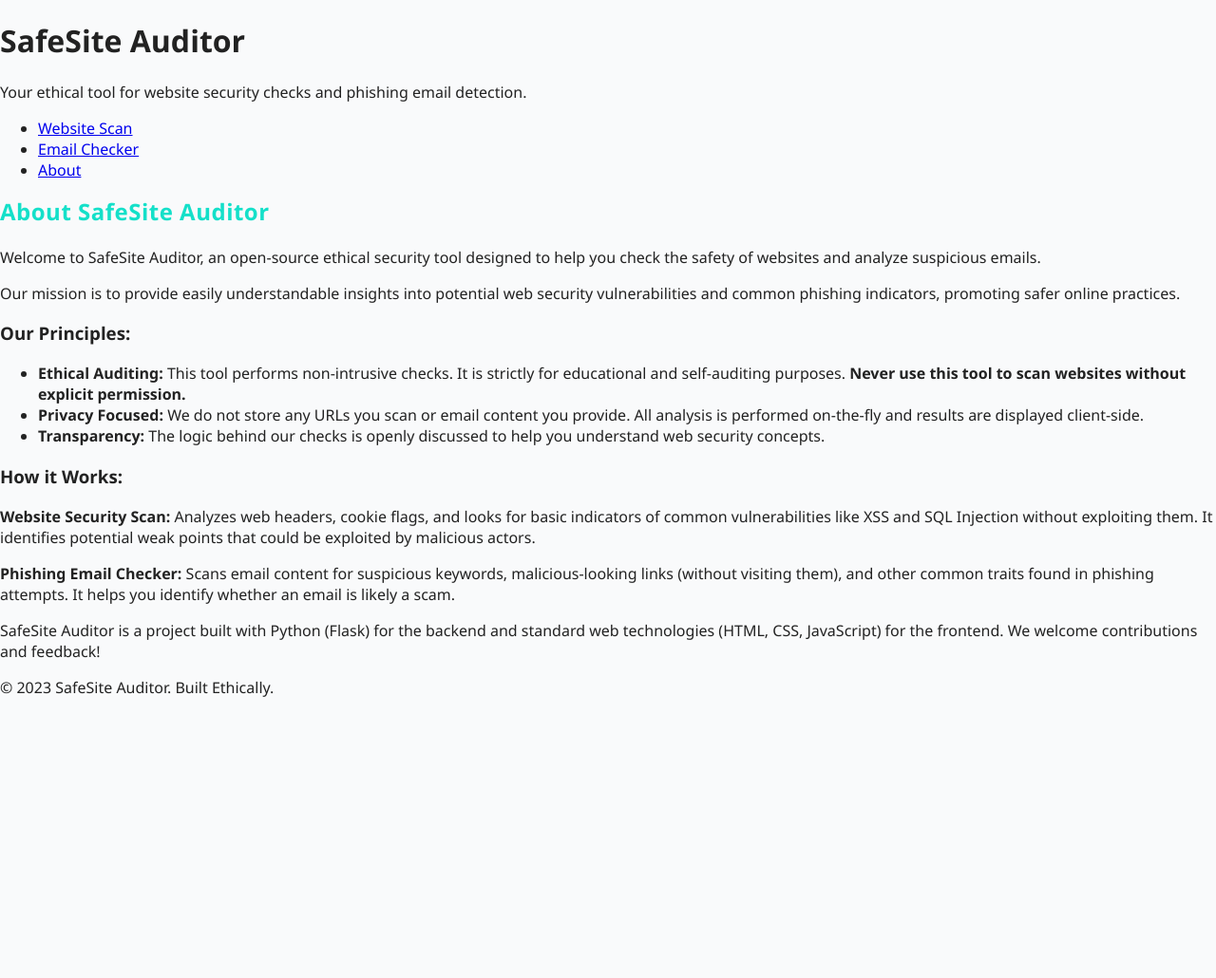
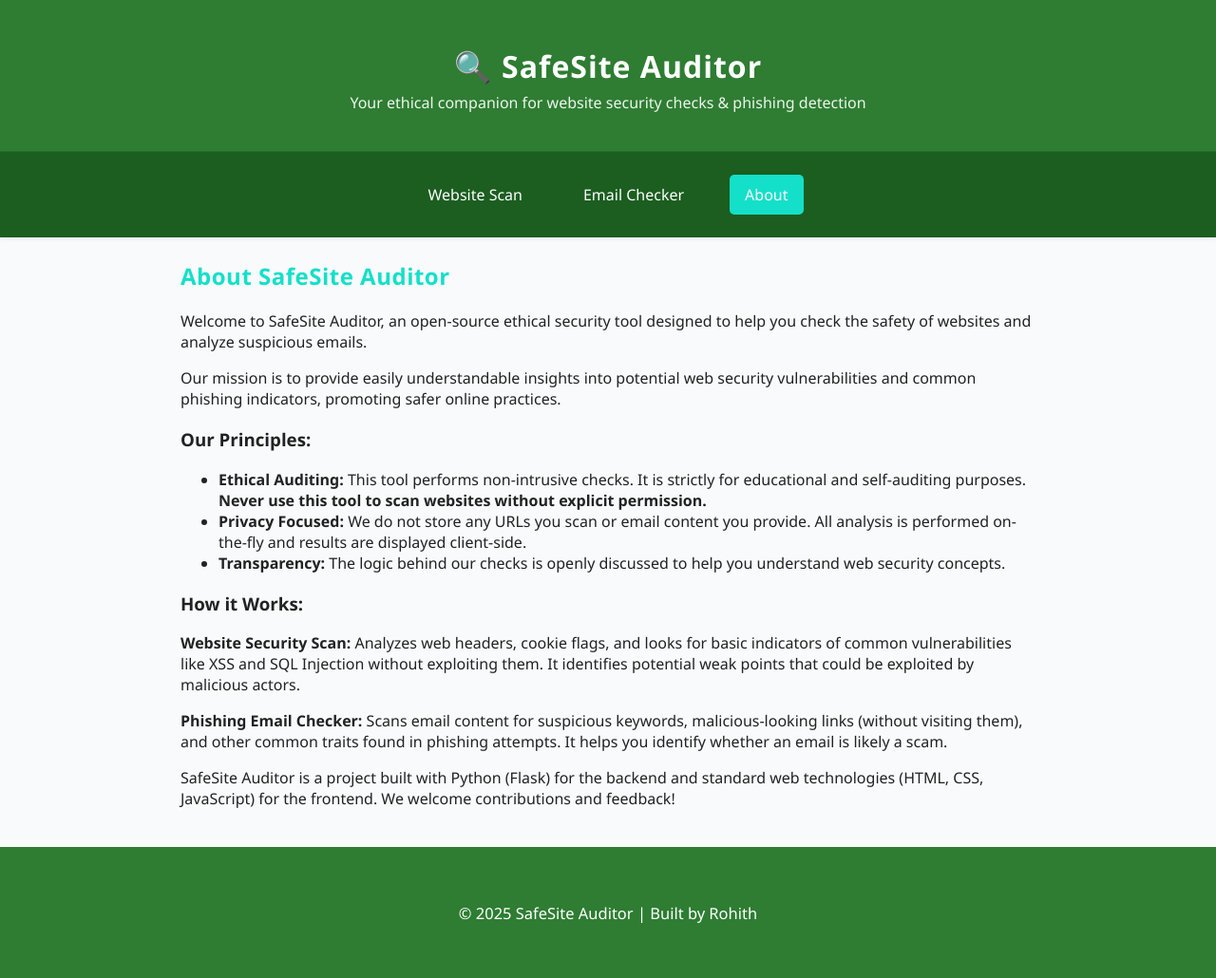
Before and after one commit to rk-005/safe-site-auditor, a Flask app: page /about in a window 1280 px wide. Shown: the whole page at 95% size. Before the commit the page ends 734 px from the top, so only its background shows below. Run offline with Flask 3, Linux system fonts and the light colour scheme.

Commit message:
Update about.html

```diff
--- a/templates/about.html
+++ b/templates/about.html
@@ -4,33 +4,46 @@
     <meta charset="UTF-8">
     <meta name="viewport" content="width=device-width, initial-scale=1.0">
     <title>SafeSite Auditor - About</title>
+    <!-- Proper Flask style linking -->
     <link rel="stylesheet" href="{{ url_for('static', filename='css/style.css') }}">
 </head>
 <body>
-    <header>
-        <h1>SafeSite Auditor</h1>
-        <p>Your ethical tool for website security checks and phishing email detection.</p>
+    <!-- Unified Header -->
+    <header class="site-header">
+        <div class="container">
+            <h1>
+                <span class="logo-icon">🔍</span>
+                SafeSite Auditor
+            </h1>
+            <p class="subtitle">Your ethical companion for website security checks & phishing detection</p>
+        </div>
     </header>
 
-    <nav>
-        <ul>
-            <li><a href="{{ url_for('website_scanner_page') }}">Website Scan</a></li>
-            <li><a href="{{ url_for('email_checker_page') }}">Email Checker</a></li>
-            <li><a href="{{ url_for('about_page') }}">About</a></li>
-        </ul>
+    <!-- Unified Navbar -->
+    <nav class="main-nav">
+        <div class="container">
+            <ul>
+                <li><a href="{{ url_for('website_scanner_page') }}">Website Scan</a></li>
+                <li><a href="{{ url_for('email_checker_page') }}">Email Checker</a></li>
+                <li><a href="{{ url_for('about_page') }}" class="active">About</a></li>
+            </ul>
+        </div>
     </nav>
 
-    <main>
+    <!-- Page Content -->
+    <main class="container">
         <section id="about-us">
             <h2>About SafeSite Auditor</h2>
             <p>Welcome to SafeSite Auditor, an open-source ethical security tool designed to help you check the safety of websites and analyze suspicious emails.</p>
             <p>Our mission is to provide easily understandable insights into potential web security vulnerabilities and common phishing indicators, promoting safer online practices.</p>
+
             <h3>Our Principles:</h3>
             <ul>
                 <li><strong>Ethical Auditing:</strong> This tool performs non-intrusive checks. It is strictly for educational and self-auditing purposes. <strong>Never use this tool to scan websites without explicit permission.</strong></li>
                 <li><strong>Privacy Focused:</strong> We do not store any URLs you scan or email content you provide. All analysis is performed on-the-fly and results are displayed client-side.</li>
                 <li><strong>Transparency:</strong> The logic behind our checks is openly discussed to help you understand web security concepts.</li>
             </ul>
+
             <h3>How it Works:</h3>
             <p><strong>Website Security Scan:</strong> Analyzes web headers, cookie flags, and looks for basic indicators of common vulnerabilities like XSS and SQL Injection without exploiting them. It identifies potential weak points that could be exploited by malicious actors.</p>
             <p><strong>Phishing Email Checker:</strong> Scans email content for suspicious keywords, malicious-looking links (without visiting them), and other common traits found in phishing attempts. It helps you identify whether an email is likely a scam.</p>
@@ -38,8 +51,11 @@
         </section>
     </main>
 
-    <footer>
-        <p>&copy; 2023 SafeSite Auditor. Built Ethically.</p>
+    <!-- Unified Footer -->
+    <footer class="site-footer">
+        <div class="container">
+            <p>&copy; 2025 SafeSite Auditor | Built by Rohith</p>
+        </div>
     </footer>
 </body>
 </html>
```
